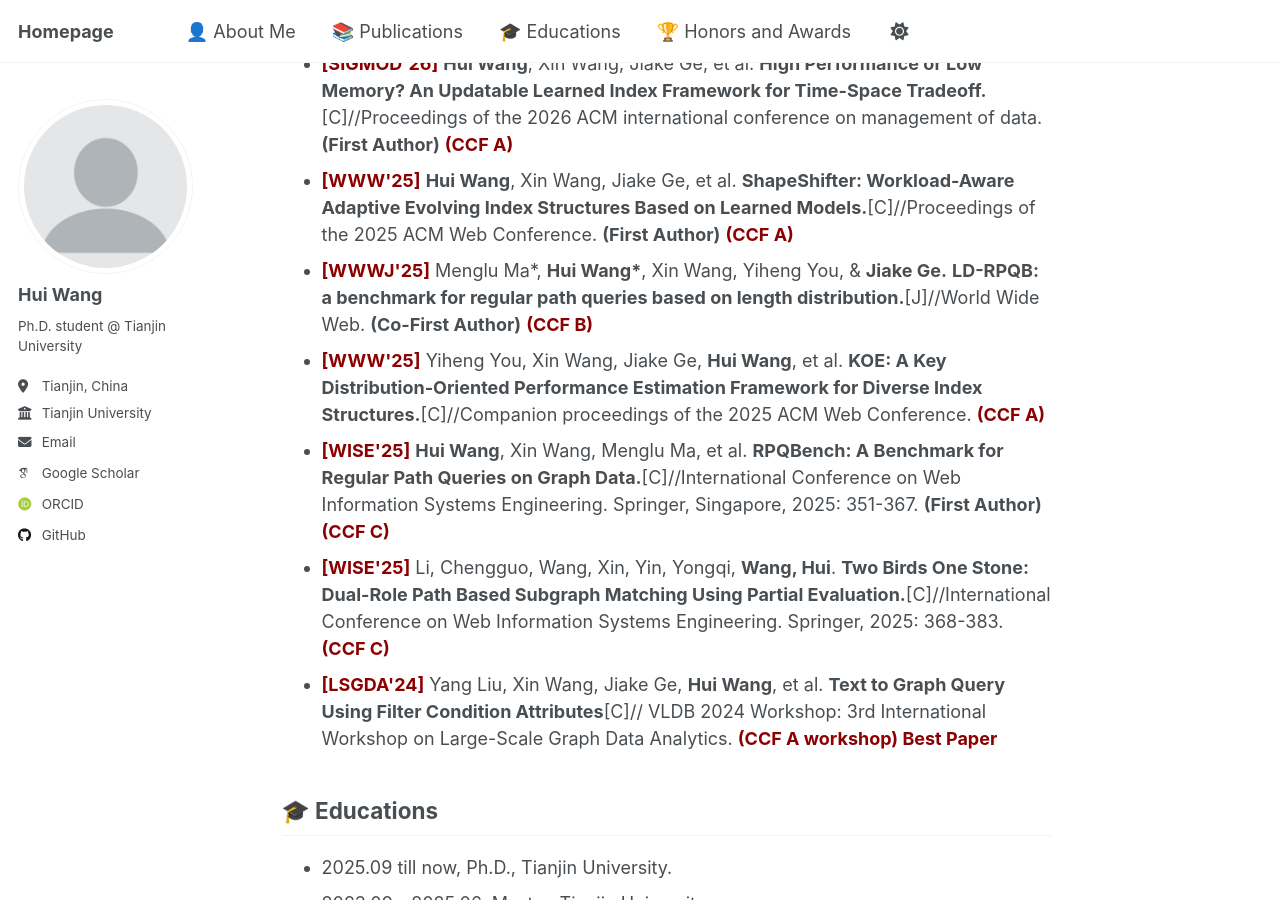
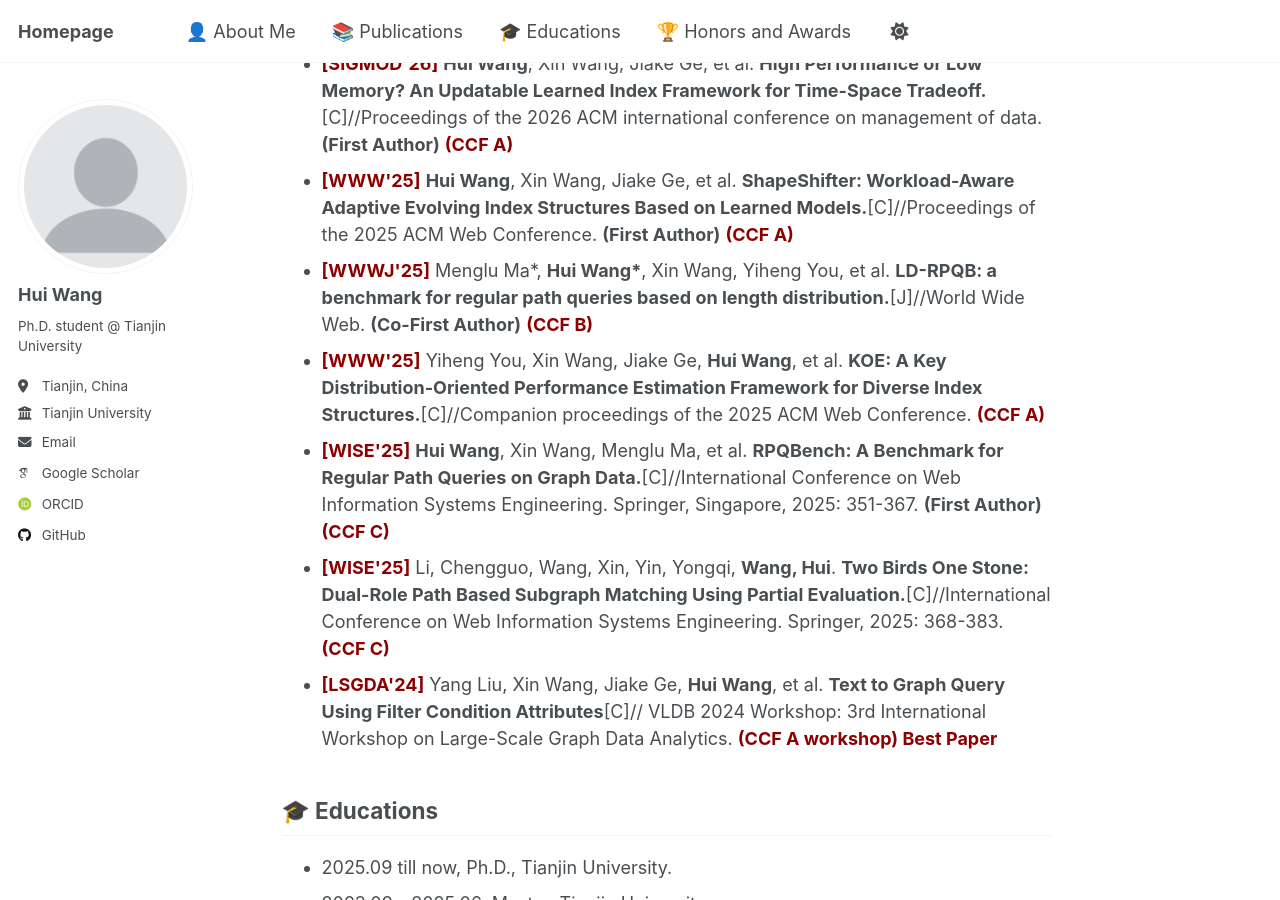
Before and after one commit to HaileyHui/wanghui, a Jekyll site: the page built from _pages/about.md, in a window 1280 px wide and 900 px high, scrolled down 328 px. Built offline with Jekyll 4.4.1, drawn with Linux system fonts in a browser that asks for light colours; some web fonts are replaced; a script that is not in the unit is left out.

Commit message:
Update publications.html

```diff
--- a/_pages/publications.html
+++ b/_pages/publications.html
@@ -1,7 +1,7 @@
 <ul>
   <li><span class="highlight" style="color: darkred; font-weight: bold;">[SIGMOD'26]</span> <strong>Hui Wang</strong>, Xin Wang, Jiake Ge, et al. <strong>High Performance or Low Memory? An Updatable Learned Index Framework for Time-Space Tradeoff.</strong>[C]//Proceedings of the 2026 ACM international conference on management of data. <strong>(First Author)</strong> <span class="highlight" style="color: darkred; font-weight: bold;">(CCF A)</span></li>
   <li><span class="highlight" style="color: darkred; font-weight: bold;">[WWW'25]</span> <strong>Hui Wang</strong>, Xin Wang, Jiake Ge, et al. <strong>ShapeShifter: Workload-Aware Adaptive Evolving Index Structures Based on Learned Models.</strong>[C]//Proceedings of the 2025 ACM Web Conference. <strong>(First Author)</strong> <span class="highlight" style="color: darkred; font-weight: bold;">(CCF A)</span></li>
-  <li><span class="highlight" style="color: darkred; font-weight: bold;">[WWWJ'25]</span> Menglu Ma*, <strong>Hui Wang*</strong>, Xin Wang, Yiheng You, & <strong>Jiake Ge.</strong> <strong>LD-RPQB: a benchmark for regular path queries based on length distribution.</strong>[J]//World Wide Web. <strong>(Co-First Author)</strong> <span class="highlight" style="color: darkred; font-weight: bold;">(CCF B)</span></li>
+  <li><span class="highlight" style="color: darkred; font-weight: bold;">[WWWJ'25]</span> Menglu Ma*, <strong>Hui Wang*</strong>, Xin Wang, Yiheng You, et al. <strong>LD-RPQB: a benchmark for regular path queries based on length distribution.</strong>[J]//World Wide Web. <strong>(Co-First Author)</strong> <span class="highlight" style="color: darkred; font-weight: bold;">(CCF B)</span></li>
   <li><span class="highlight" style="color: darkred; font-weight: bold;">[WWW'25]</span> Yiheng You, Xin Wang, Jiake Ge, <strong>Hui Wang</strong>, et al. <strong>KOE: A Key Distribution-Oriented Performance Estimation Framework for Diverse Index Structures.</strong>[C]//Companion proceedings of the 2025 ACM Web Conference. <span class="highlight" style="color: darkred; font-weight: bold;">(CCF A)</span></li>
   <li><span class="highlight" style="color: darkred; font-weight: bold;">[WISE'25]</span> <strong>Hui Wang</strong>, Xin Wang, Menglu Ma, et al. <strong>RPQBench: A Benchmark for Regular Path Queries on Graph Data.</strong>[C]//International Conference on Web Information Systems Engineering. Springer, Singapore, 2025: 351-367. <strong>(First Author)</strong> <span class="highlight" style="color: darkred; font-weight: bold;">(CCF C)</span></li>
   <li><span class="highlight" style="color: darkred; font-weight: bold;">[WISE'25]</span> Li, Chengguo, Wang, Xin, Yin, Yongqi, <strong>Wang, Hui</strong>. <strong>Two Birds One Stone: Dual-Role Path Based Subgraph Matching Using Partial Evaluation.</strong>[C]//International Conference on Web Information Systems Engineering. Springer, 2025: 368-383. <span class="highlight" style="color: darkred; font-weight: bold;">(CCF C)</span></li>
```
